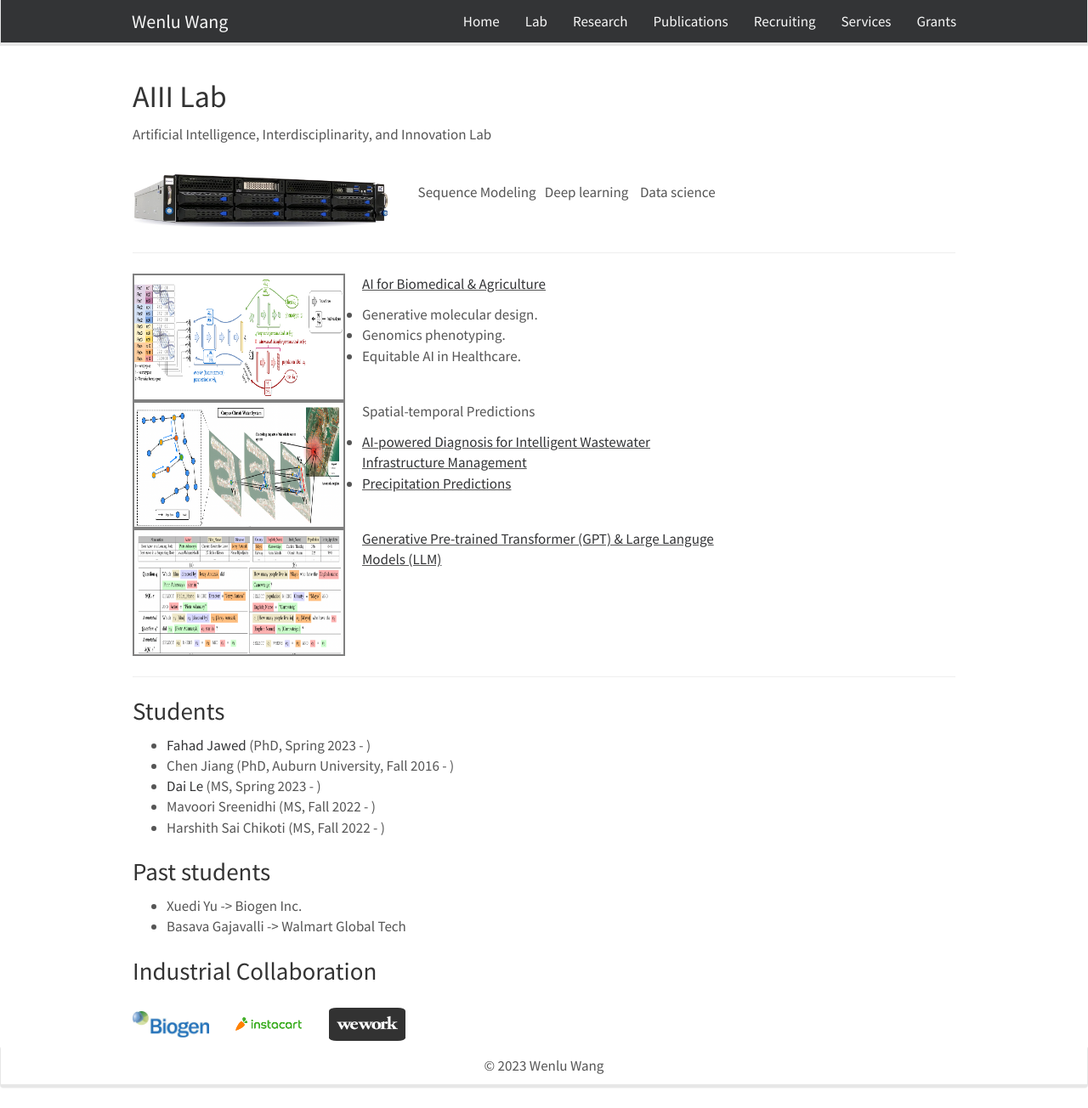
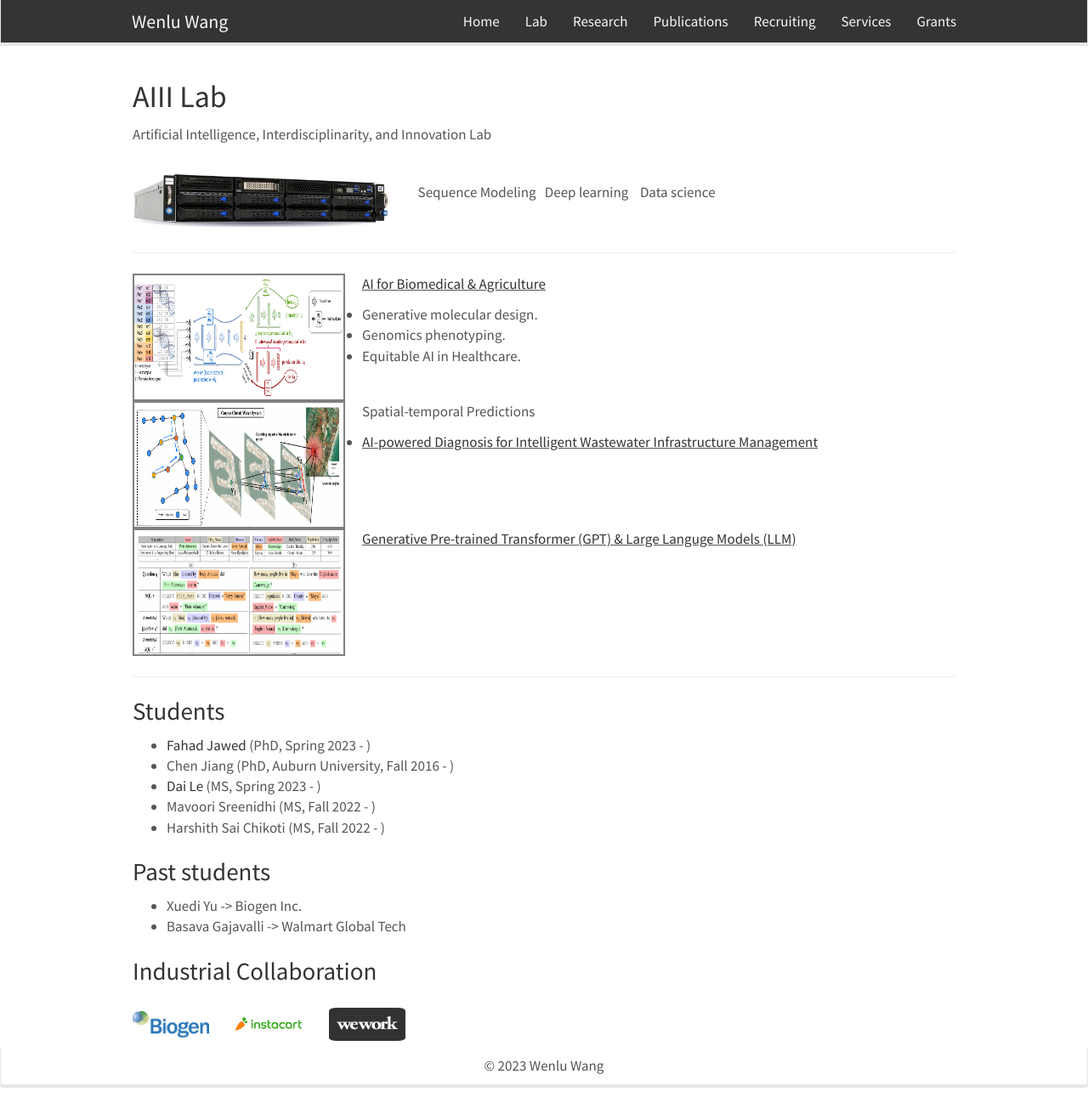
Before and after one commit to WENLU-W/WENLU-W.github.io, a Jekyll site: the page built from docs/_pages/team.md, in a window 1280 px wide and 1304 px high. Shown: the whole window at 85% size. Built offline with Jekyll 4.4.1, drawn with Linux system fonts in a browser that asks for light colours; nearby versions of some CDN libraries.

Commit message:
Update team.md

```diff
--- a/docs/_pages/team.md
+++ b/docs/_pages/team.md
@@ -27,16 +27,15 @@ Artificial Intelligence, Interdisciplinarity, and Innovation Lab
 <div style="width: 100%;">
 <div style="float: left; margin-right: 20px; height: 150px; width: 250px; border: 2px solid gray; background-image: url({{ site.url }}{{ site.baseurl }}/images/water.png);background-position: center center; background-repeat: no-repeat; background-size: 100% 100%;">
 </div>
-<div style="height: 150px; width: 700px;">
+<div style="height: 150px; width: 1000px;">
   Spatial-temporal Predictions
   - <ins>[AI-powered Diagnosis for Intelligent Wastewater Infrastructure Management](https://wenlu-w.github.io/project/2023/10/01/ai4hydro.html)</ins>
-  - <ins>[Precipitation Predictions](https://wenlu-w.github.io/project/2021/09/01/social.html)</ins>
 </div>
 </div>
 <div style="width: 100%;">
 <div style="float: left; margin-right: 20px; height: 150px; width: 250px; border: 2px solid gray; background-image: url({{ site.url }}{{ site.baseurl }}/images/nlidb.png);background-position: center center; background-repeat: no-repeat; background-size: 100% 100%;">
 </div>
-<div style="height: 150px; width: 700px;">
+<div style="height: 150px; width: 1000px;">
   <ins>[Generative Pre-trained Transformer (GPT) & Large Languge Models (LLM)](https://wenlu-w.github.io/project/2022/01/01/llm.html)</ins>
 </div>
 </div>
```
